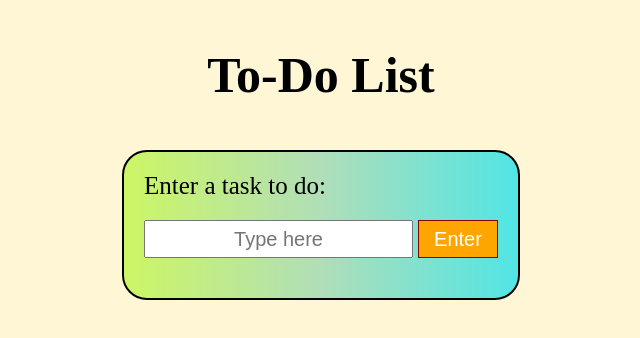
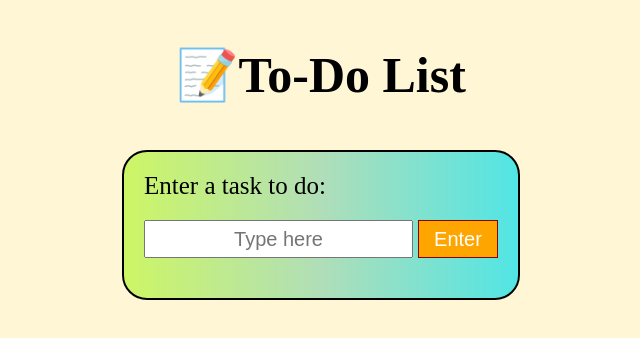
Before and after one commit to Aamir-Rafique/To-do-list-html-css-js, a plain HTML site: page index.html in a window 1280 px wide. Shown: the whole page, without its empty margins (319-959 px from the left). Drawn offline with Linux system fonts and the light colour scheme.

Commit message:
Update index.html

```diff
--- a/index.html
+++ b/index.html
@@ -6,11 +6,12 @@
     <meta name="viewport" content="width=device-width, initial-scale=1.0">
     <title>To-Do List</title>
     <link rel="stylesheet" href="style.css">
+<link rel="icon" type="image/png" href="img/list.png" />
 </head>
 
 <body>
     <div class="nav">
-        <h1>To-Do List</h1>
+        <h1>📝To-Do List</h1>
     </div>
     <div class="container">
         <p>Enter a task to do:</p>
```
